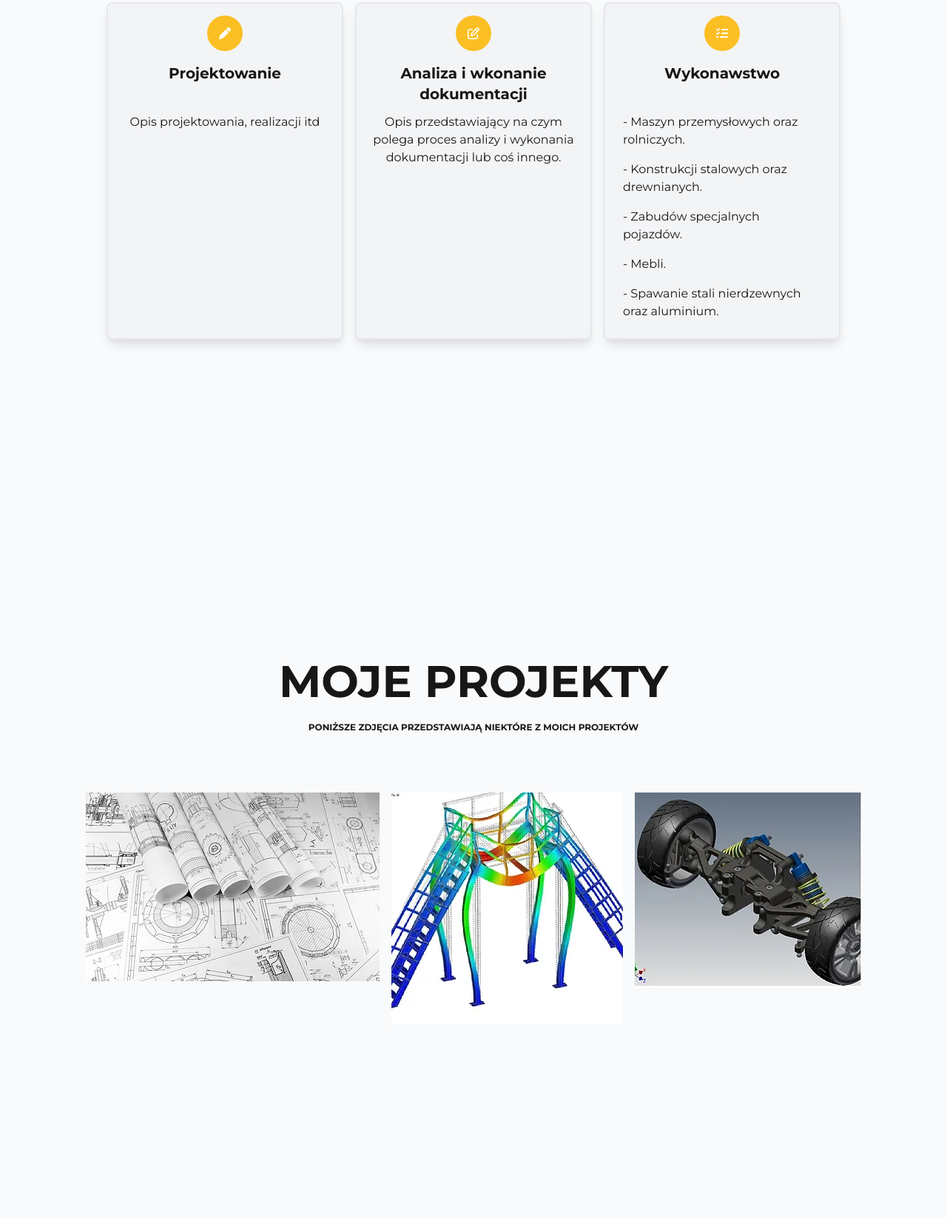
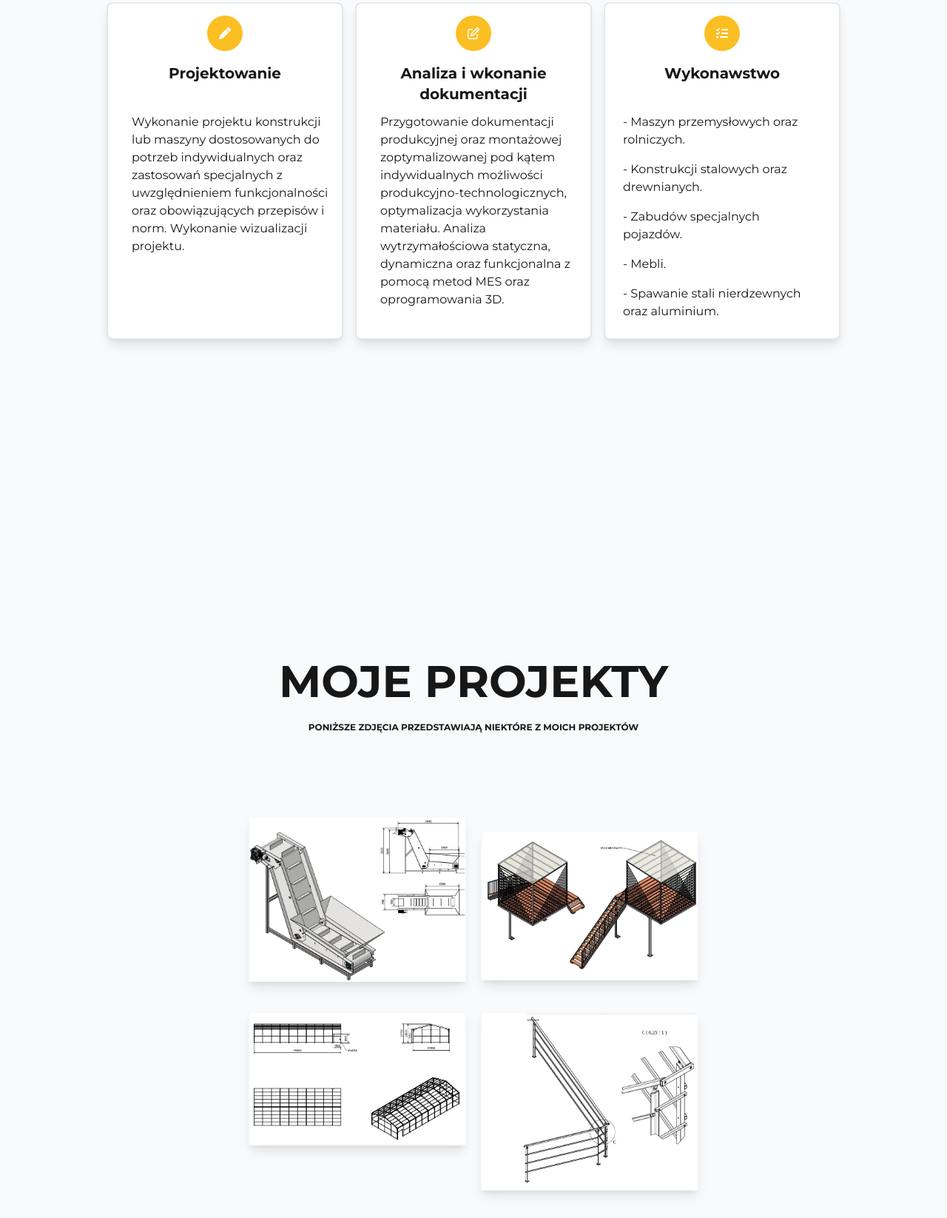
Before and after one commit to MateuszKujawa/Awisniewski-website, a website: page index.html in a window 1280 px wide. Shown: the part 1085-2731 px from the top of the page at 74% size. Drawn offline with nearby package versions, Linux system fonts and the light colour scheme.

Commit message:
Update #6
- Zrobienie galerii
- Dodanie odpowiednich zdjęć
- Responsywność galerii
 - Dodanie opisów do kart "o mnie"

```diff
--- a/index.html
+++ b/index.html
@@ -82,10 +82,9 @@
         <!-- Title -->
         <div class="h-screen flex items-center justify-center pb-20 text-neutral-900">
             <div class="text-center justify-center">
-                <h2 class="text-2xl font-bold mb-2">Slogan firmy</h2>
                 <h1 class="text-6xl font-bold mb-2">Witamy na AWBK</h1>
                 <a href="#aboutMe">
-                    <button class="btn border-2 border-gray-900 py-3 px-8 text-sm text-bold font-bold mt-5 mb-5 transition ease-in-out hover:bg-yellow-300 duration-300">Przejdź dalej</button>
+                    <button class="btn border-2 border-gray-900 py-3 px-8 text-sm text-bold font-bold mt-10 mb-5 transition ease-in-out hover:bg-yellow-300 duration-300">Przejdź dalej</button>
                 </a>
             </div>
         </div>
@@ -103,29 +102,35 @@
         <!-- My skills -->
         <div class="mt-16 mb-72" id="mySkills">
             <div class="max-w-screen-lg mx-auto p-4 space-y-4 md:flex md:space-y-0 md:space-x-4">
-                <div class="shadow-lg rounded-lg w-full md:w-1/2 p-4 flex flex-col items-center bg-gray-100 border-2 border-neutral-950 ">
+                <div class="shadow-lg rounded-lg w-full md:w-1/2 p-4 flex flex-col items-center bg-white border-2 border-neutral-950 ">
                     <div class="flex items-center justify-center w-12 h-12 bg-yellow-400 rounded-full mb-2">
                         <i class="fa-solid fa-pen text-white p-4"></i>
                     </div>
                     <div class="md:flex-grow text-center">
                         <h1 class="text-xl font-bold mt-2">Projektowanie</h1>
-                        <div class="text-neutral-900 mt-10">Opis projektowania, realizacji itd</div>
+                        <div class="text-neutral-900 mt-10">
+                            <p class="text-left pl-4">
+                                Wykonanie projektu konstrukcji lub maszyny dostosowanych do potrzeb indywidualnych oraz zastosowań specjalnych z uwzględnieniem funkcjonalności oraz obowiązujących przepisów i norm. Wykonanie wizualizacji projektu.
+                            </p>
+                        </div>
                     </div>
                 </div>
 
-                <div class="shadow-lg rounded-lg w-full md:w-1/2 p-4 flex flex-col items-center bg-gray-100 border-2 border-neutral-950 ">
+                <div class="shadow-lg rounded-lg w-full md:w-1/2 p-4 flex flex-col items-center bg-white border-2 border-neutral-950 ">
                     <div class="flex items-center justify-center w-12 h-12 bg-yellow-400 rounded-full mb-2">
                         <i class="fa-regular fa-pen-to-square text-white p-4"></i>
                     </div>
                     <div class="md:flex-grow text-center">
                         <h1 class="text-xl font-bold mt-2">Analiza i wkonanie dokumentacji</h1>
                         <div class="text-neutral-900 mt-3">
-                            <p>Opis przedstawiający na czym polega proces analizy i wykonania dokumentacji lub coś innego.</p>
+                            <p class="text-left pl-4">
+                                Przygotowanie dokumentacji produkcyjnej oraz montażowej zoptymalizowanej pod kątem indywidualnych możliwości produkcyjno-technologicznych, optymalizacja wykorzystania materiału. Analiza wytrzymałościowa statyczna, dynamiczna oraz funkcjonalna z pomocą metod MES oraz oprogramowania 3D.
+                            </p>
                         </div>
                     </div>
                 </div>
 
-                <div class="shadow-lg rounded-lg w-full md:w-1/2 p-4 flex flex-col items-center bg-gray-100 border-2 border-neutral-950 ">
+                <div class="shadow-lg rounded-lg w-full md:w-1/2 p-4 flex flex-col items-center bg-white border-2 border-neutral-950 ">
                     <div class="flex items-center justify-center w-12 h-12 bg-yellow-400 rounded-full mb-2">
                         <i class="fa-solid fa-list-check text-white p-4"></i>
                     </div>
@@ -151,20 +156,49 @@
             <h1 class="text-6xl font-bold py-4" >MOJE PROJEKTY</h1>
             <h3 class="text-xs font-bold pt-2 uppercase">Poniższe zdjęcia przedstawiają niektóre z moich projektów</h3>
 
-            <div class="w-full flex justify-center space-x-4 mt-20 md\:flex-col">
-                <a href="galery/dokumentacja2d.webp" data-lightbox="galery">
-                    <img src="/galery/dokumentacja2d.webp" alt="zdjęcie dokumentacji 2d" class="">
-                </a>
-                <a href="/galery/analizyWytrzymalosciowe.webp" data-lightbox="galery">
-                    <img src="/galery/analizyWytrzymalosciowe.webp" alt="zdjęcie analiz wytrzymałościowych" class="">
-                </a>
-                <a href="/galery/modelowanie3d.webp" data-lightbox="galery" disa>
-                    <img src="/galery/modelowanie3d.webp" alt="zdjęcie modelowania 3d" class="">
-                </a>
-             </div>
+         <div class="flex mx-auto justify-center items-center mt-24">
+            <div class="grid grid-cols-3 md:grid-cols-2 gap-5 w-1/2 p-4 space-y-5">
+                <div>
+                    <a href="galery/1.jpg" data-lightbox="galery" class="block shadow-lg h-auto max-w-full rounded-sm hover:shadow-2xl hover:border-gray-900 border-2 border-transparent transform
+                    transition hover:scale-105 duration-300">
+                        <img src="/galery/1.jpg" alt="zdjęcie dokumentacji 2d" >
+                    </a>
+                </div>
+                <div>
+                    <a href="galery/2.jpg" data-lightbox="galery" class="block shadow-lg h-auto max-w-full rounded-sm hover:shadow-2xl hover:border-gray-900 border-2 border-transparent transform
+                    transition hover:scale-105 duration-300">
+                        <img src="/galery/2.jpg" alt="zdjęcie dokumentacji 2d" >
+                    </a>
+                </div>
+                <div>
+                    <a href="galery/5.jpg" data-lightbox="galery" class="block shadow-lg h-auto max-w-full rounded-sm hover:shadow-2xl hover:border-gray-900 border-2 border-transparent transform
+                    transition hover:scale-105 duration-300">
+                        <img src="/galery/5.jpg" alt="zdjęcie dokumentacji 2d" >
+                    </a>
+                </div>
+                <div>
+                    <a href="galery/4.jpg" data-lightbox="galery" class="block shadow-lg h-auto max-w-full rounded-sm hover:shadow-2xl hover:border-gray-900 border-2 border-transparent transform
+                    transition hover:scale-105 duration-300">
+                        <img src="/galery/4.jpg" alt="zdjęcie dokumentacji 2d" >
+                    </a>
+                </div>
+                <div>
+                    <a href="galery/3.jpg" data-lightbox="galery" class="block shadow-lg h-auto max-w-full rounded-sm hover:shadow-2xl hover:border-gray-900 border-2 border-transparent transform
+                    transition hover:scale-105 duration-300">
+                        <img src="/galery/3.jpg" alt="zdjęcie dokumentacji 2d" >
+                    </a>
+                </div>
+                <div>
+                    <a href="galery/6.jpg" data-lightbox="galery" class="block shadow-lg h-auto max-w-full rounded-sm hover:shadow-2xl hover:border-gray-900 border-2 border-transparent transform
+                    transition hover:scale-105 duration-300">
+                        <img src="/galery/6.jpg" alt="zdjęcie dokumentacji 2d" >
+                    </a>
+                </div>
+            </div>
          </div>
 
 
+        </div>
 
         <!-- Contact -->
         <div class="items-center text-center mb-20" id="contact">
```
Also changed, not shown: galery/1.jpg (added), galery/2.jpg (added), galery/3.jpg (added), galery/4.jpg (added), galery/5.jpg (added), galery/6.jpg (added).
